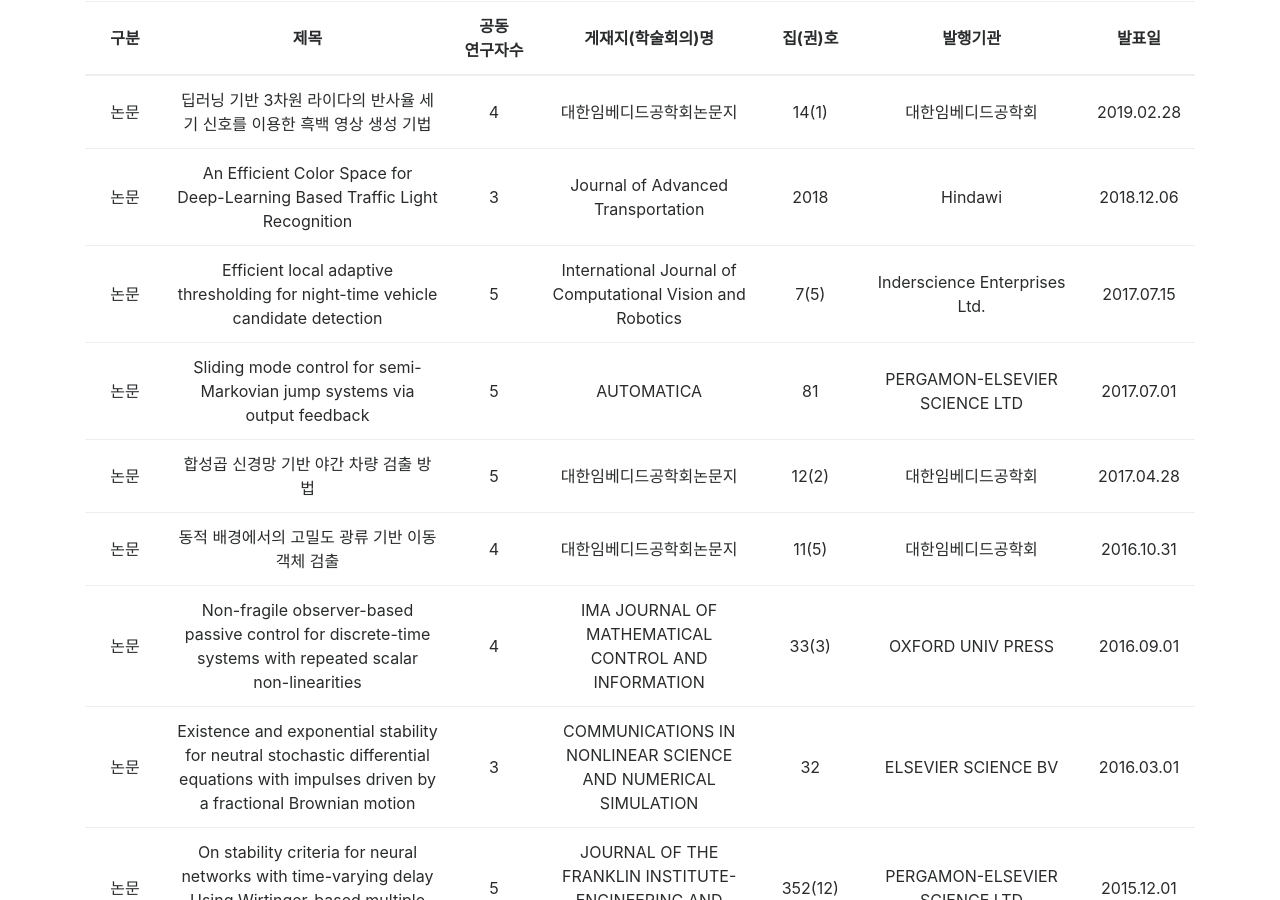
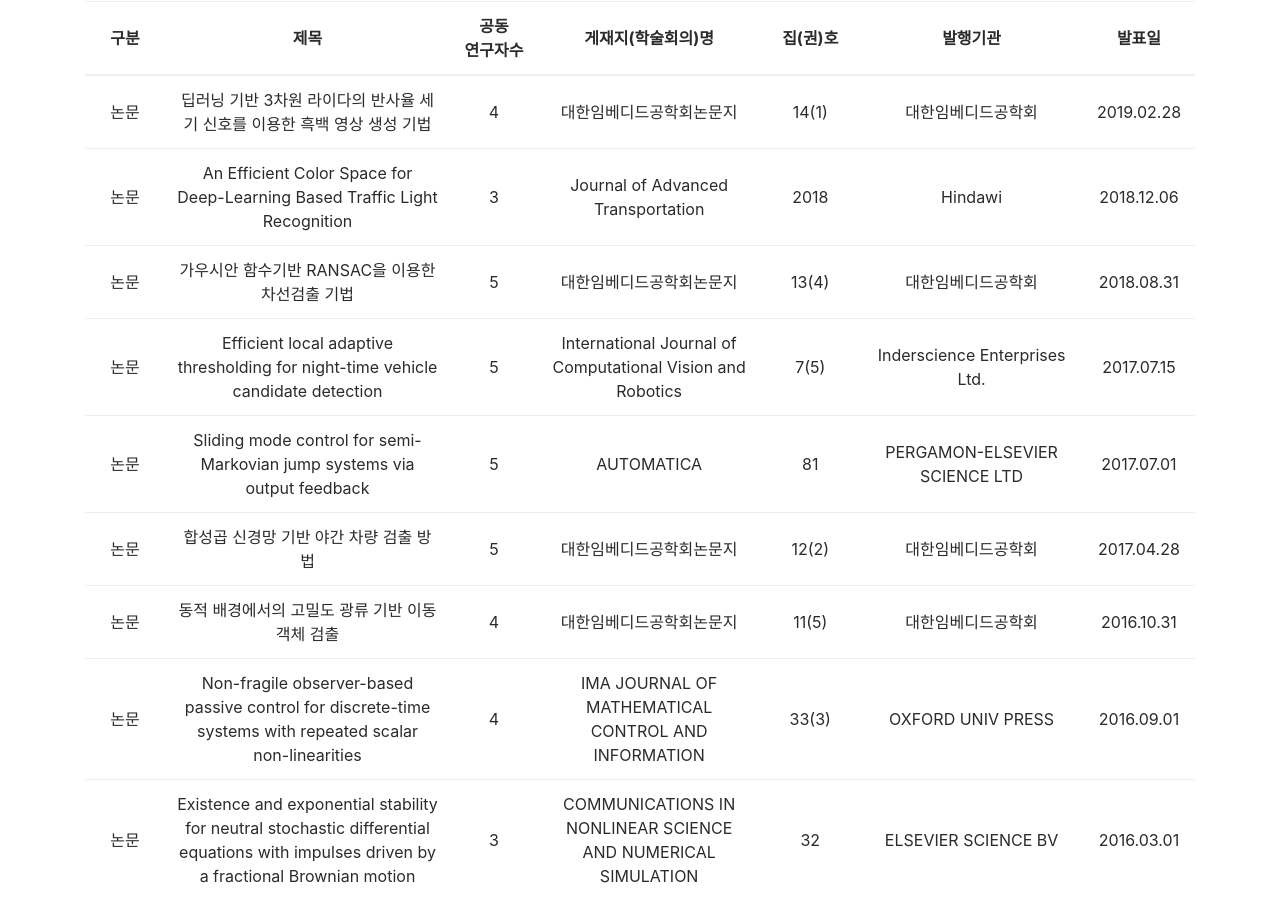
Before and after one commit to YU-MSP/yu-msp.github.io, a Jekyll site: the page built from publications.html, in a window 1280 px wide and 900 px high, scrolled down 455 px. Built offline with Jekyll 4.4.1, drawn with Linux system fonts in a browser that asks for light colours; nearby versions of some CDN libraries.

Commit message:
no message

```diff
--- a/publications.html
+++ b/publications.html
@@ -60,6 +60,16 @@ title: Publications
 				<td>2018</td>
 				<td>Hindawi</td>
 				<td>2018.12.06</td>
+			</tr>
+			<tr>
+			<tr>
+				<td>논문</td>
+				<td>가우시안 함수기반 RANSAC을 이용한 차선검출 기법</td>
+				<td>5</td>
+				<td>대한임베디드공학회논문지</td>
+				<td>13(4)</td>
+				<td>대한임베디드공학회</td>
+				<td>2018.08.31</td>
 			</tr>
 			<tr>
 				<td>논문</td>
```
